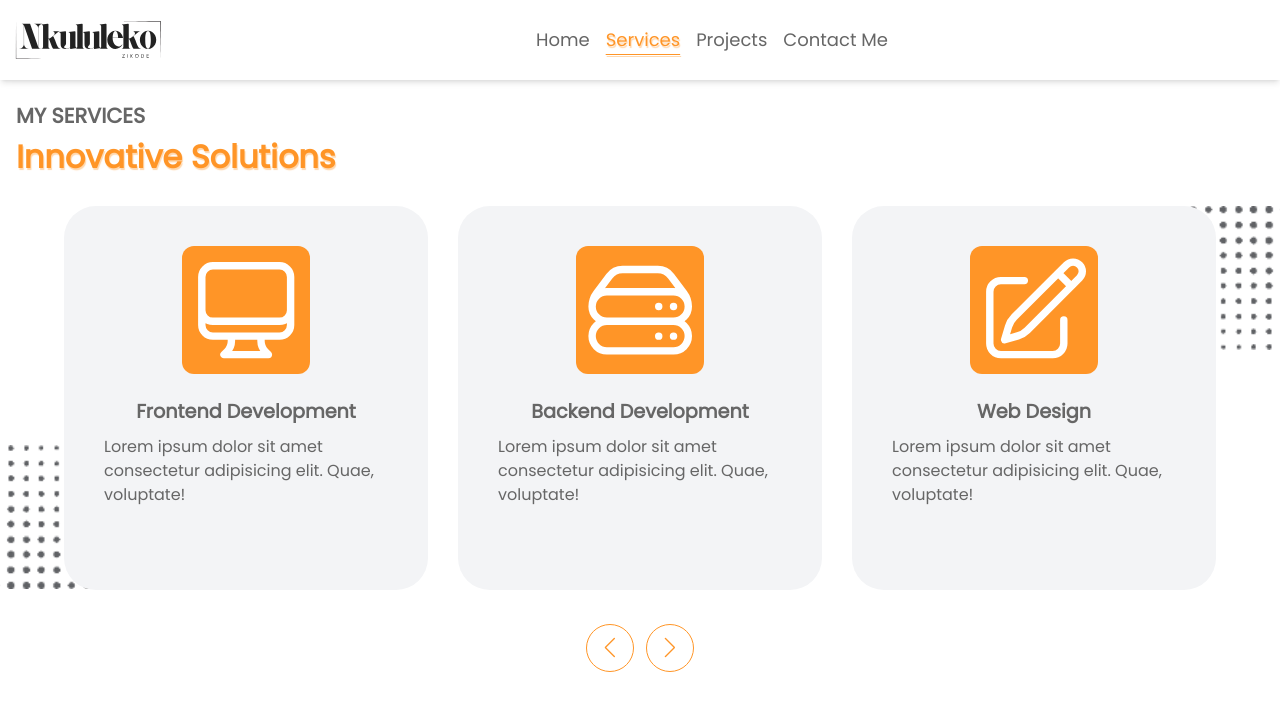
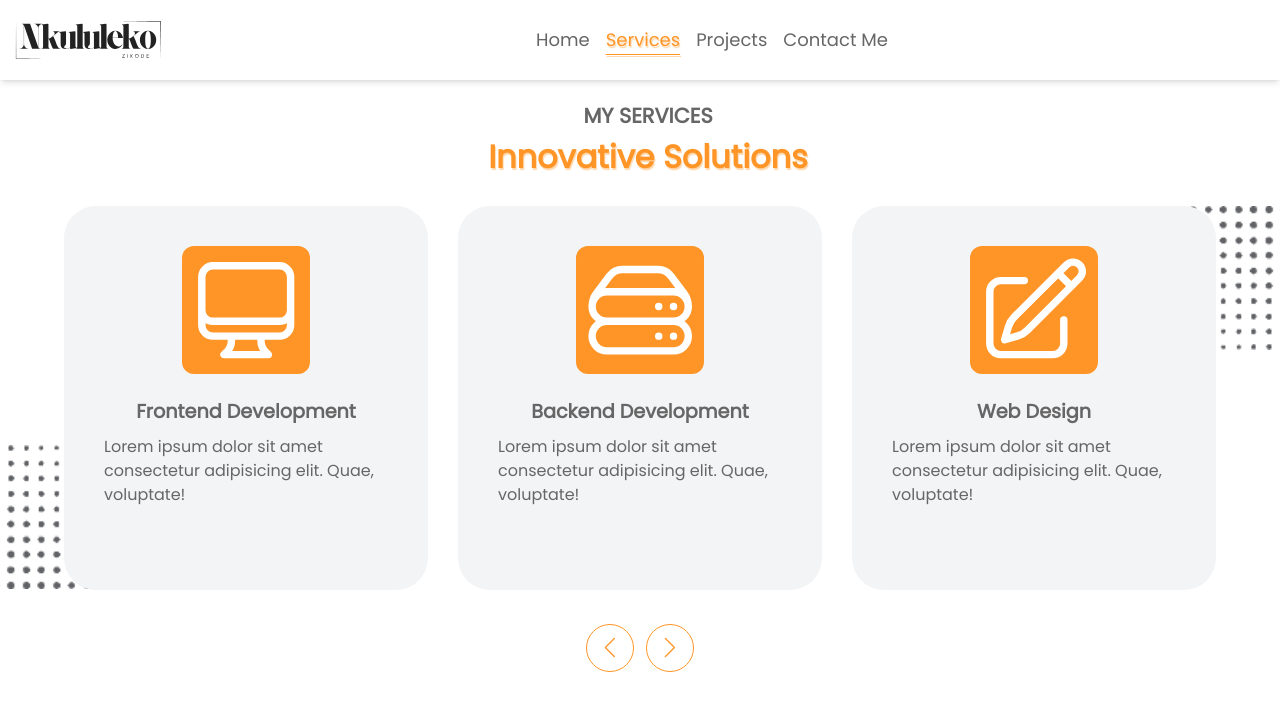
Before and after one commit to nkululek0/portfolio, a website: page src/public/pages/services.html in a window 1280 px wide. Drawn offline with nearby package versions, Linux system fonts and the light colour scheme.

Commit message:
(Update): adds styling to center align main page heading on services page

```diff
--- a/src/public/pages/services.html
+++ b/src/public/pages/services.html
@@ -60,7 +60,7 @@
     </article>
     <main class="mt-5 relative top-[5rem] overflow-clip">
         <section class="page-heading flex pl-4">
-            <div class="heading-content w-6/10 min-[481px]:w-full">
+            <div class="heading-content w-6/10 min-[481px]:w-max min-[481px]:m-auto min-[481px]:text-center">
                 <h3 class="title text-[1.3rem] uppercase text-secondary-color font-semibold">My Services</h3>
                 <h1 class="name mt-2 text-[2rem] font-bold text-primary-color text-shadow-primary leading-[1.1]">Innovative Solutions</h1>
             </div>
```
Also changed, not shown: src/public/styles/main.css.
